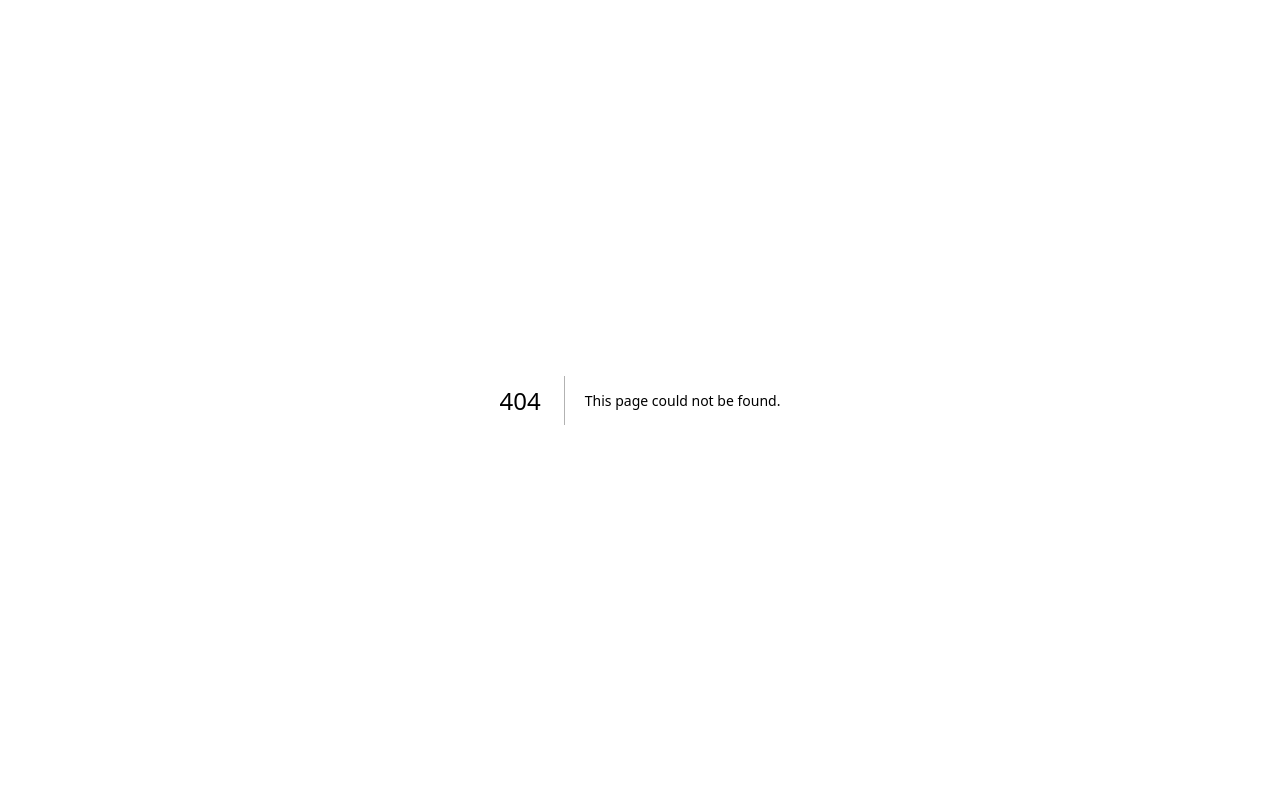
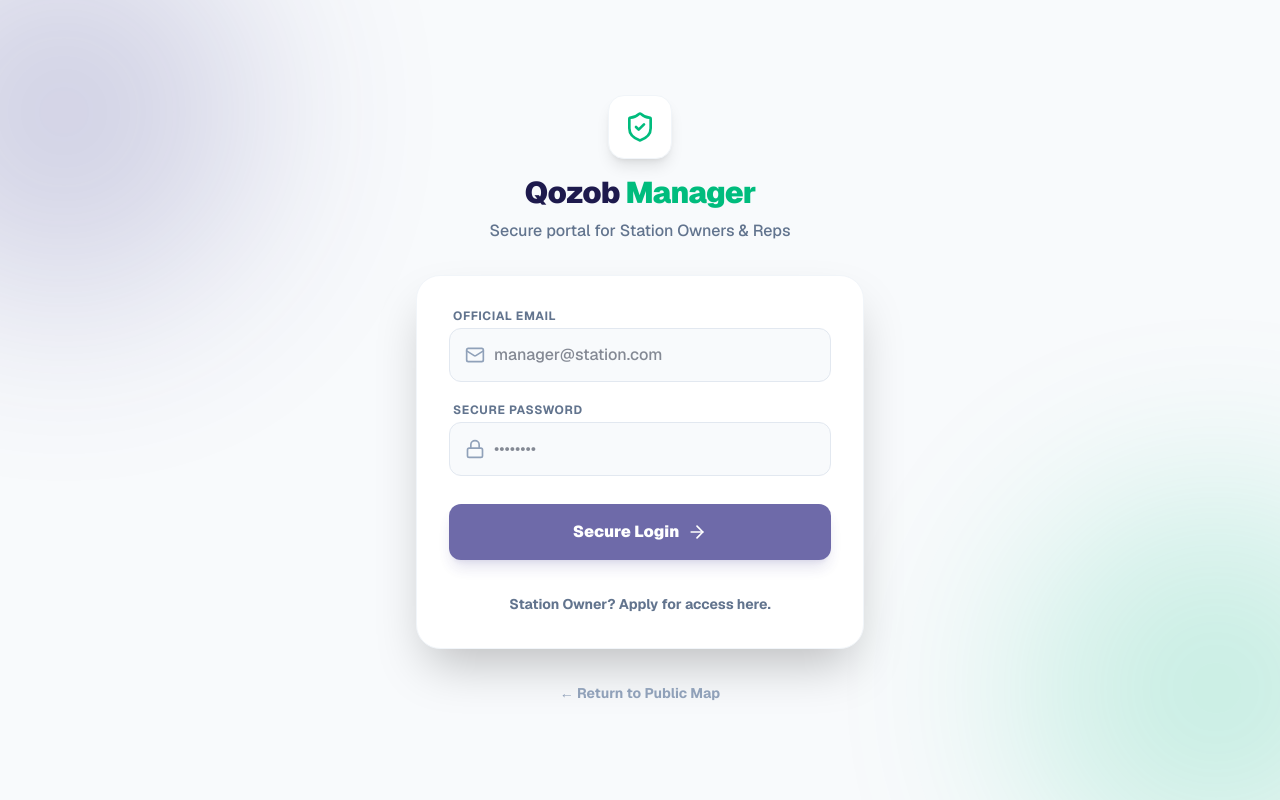
Before and after one commit to qozobng/qozob, a Next.js app: page /login in a window 1280 px wide. Before the commit this address had no page. Built offline with nearby package versions, Linux system fonts and the light colour scheme; no server answers.

Commit message:
Add secure Supabase authentication login page

```diff
--- /dev/null
+++ b/app/login/page.tsx
@@ -0,0 +1,197 @@
+"use client";
+
+import React, { useState } from 'react';
+import { createClient } from '@supabase/supabase-js';
+import { Mail, Lock, ShieldCheck, ArrowRight, AlertCircle, CheckCircle2, Loader2 } from 'lucide-react';
+import { useRouter } from 'next/navigation';
+
+// --- Supabase Setup ---
+const supabaseUrl = process.env.NEXT_PUBLIC_SUPABASE_URL || "";
+const supabaseKey = process.env.NEXT_PUBLIC_SUPABASE_ANON_KEY || "";
+const supabase = createClient(supabaseUrl, supabaseKey);
+
+export default function LoginPage() {
+  const router = useRouter();
+  const [isSignUp, setIsSignUp] = useState(false);
+  const [email, setEmail] = useState("");
+  const [password, setPassword] = useState("");
+
+  // UI States
+  const [loading, setLoading] = useState(false);
+  const [error, setError] = useState<string | null>(null);
+  const [success, setSuccess] = useState<string | null>(null);
+
+  const handleAuth = async (e: React.FormEvent) => {
+    e.preventDefault();
+    setLoading(true);
+    setError(null);
+    setSuccess(null);
+
+    try {
+      if (isSignUp) {
+        // --- CREATE NEW ACCOUNT ---
+        const { data, error: signUpError } = await supabase.auth.signUp({
+          email,
+          password,
+        });
+
+        if (signUpError) throw signUpError;
+
+        setSuccess("Account created successfully! Logging you in...");
+        // Redirect to dashboard after brief delay
+        setTimeout(() => router.push('/dashboard'), 1500);
+
+      } else {
+        // --- LOGIN TO EXISTING ACCOUNT ---
+        const { data, error: signInError } = await supabase.auth.signInWithPassword({
+          email,
+          password,
+        });
+
+        if (signInError) throw signInError;
+
+        setSuccess("Login successful! Redirecting...");
+        // Redirect to dashboard after brief delay
+        setTimeout(() => router.push('/dashboard'), 1000);
+      }
+    } catch (err: any) {
+      setError(err.message || "An error occurred during authentication.");
+    } finally {
+      setLoading(false);
+    }
+  };
+
+  return (
+    <div className="min-h-screen bg-slate-50 flex flex-col justify-center items-center p-4 font-sans relative overflow-hidden">
+
+      {/* Background Decorative Elements */}
+      <div className="absolute top-[-10%] left-[-10%] w-96 h-96 bg-indigo-900 rounded-full blur-[100px] opacity-20"></div>
+      <div className="absolute bottom-[-10%] right-[-10%] w-96 h-96 bg-emerald-500 rounded-full blur-[100px] opacity-20"></div>
+
+      <div className="w-full max-w-md relative z-10">
+
+        {/* Brand Header */}
+        <div className="text-center mb-8 animate-in fade-in slide-in-from-bottom-4 duration-500">
+          <div className="bg-white w-16 h-16 rounded-2xl shadow-lg mx-auto mb-4 flex items-center justify-center border border-slate-100">
+            <ShieldCheck className="w-8 h-8 text-emerald-500" />
+          </div>
+          <h1 className="text-3xl font-black text-indigo-950 tracking-tight">
+            Qozob <span className="text-emerald-500">Manager</span>
+          </h1>
+          <p className="text-slate-500 mt-2 font-medium">
+            Secure portal for Station Owners & Reps
+          </p>
+        </div>
+
+        {/* Auth Card */}
+        <div className="bg-white rounded-3xl shadow-2xl p-8 border border-slate-100 animate-in fade-in slide-in-from-bottom-8 duration-700">
+
+          {/* Status Messages */}
+          {error && (
+            <div className="mb-6 p-4 bg-red-50 border border-red-100 rounded-xl flex items-start gap-3">
+              <AlertCircle className="w-5 h-5 text-red-500 flex-shrink-0 mt-0.5" />
+              <p className="text-sm text-red-700 font-medium">{error}</p>
+            </div>
+          )}
+          {success && (
+            <div className="mb-6 p-4 bg-emerald-50 border border-emerald-100 rounded-xl flex items-start gap-3">
+              <CheckCircle2 className="w-5 h-5 text-emerald-600 flex-shrink-0 mt-0.5" />
+              <p className="text-sm text-emerald-700 font-medium">{success}</p>
+            </div>
+          )}
+
+          <form onSubmit={handleAuth} className="flex flex-col gap-5">
+
+            {/* Email Input */}
+            <div>
+              <label className="text-xs font-bold text-slate-500 uppercase tracking-wider ml-1 mb-1 block">
+                Official Email
+              </label>
+              <div className="relative">
+                <div className="absolute inset-y-0 left-0 pl-4 flex items-center pointer-events-none">
+                  <Mail className="h-5 w-5 text-slate-400" />
+                </div>
+                <input
+                  type="email"
+                  required
+                  value={email}
+                  onChange={(e) => setEmail(e.target.value)}
+                  className="block w-full pl-11 pr-4 py-3.5 bg-slate-50 border border-slate-200 rounded-xl text-slate-900 focus:ring-2 focus:ring-indigo-500 focus:border-indigo-500 outline-none transition-all font-medium"
+                  placeholder="manager@station.com"
+                />
+              </div>
+            </div>
+
+            {/* Password Input */}
+            <div>
+              <label className="text-xs font-bold text-slate-500 uppercase tracking-wider ml-1 mb-1 block">
+                Secure Password
+              </label>
+              <div className="relative">
+                <div className="absolute inset-y-0 left-0 pl-4 flex items-center pointer-events-none">
+                  <Lock className="h-5 w-5 text-slate-400" />
+                </div>
+                <input
+                  type="password"
+                  required
+                  value={password}
+                  onChange={(e) => setPassword(e.target.value)}
+                  className="block w-full pl-11 pr-4 py-3.5 bg-slate-50 border border-slate-200 rounded-xl text-slate-900 focus:ring-2 focus:ring-indigo-500 focus:border-indigo-500 outline-none transition-all font-medium"
+                  placeholder="••••••••"
+                />
+              </div>
+            </div>
+
+            {/* Submit Button */}
+            <button
+              type="submit"
+              disabled={loading || !email || !password}
+              className="mt-2 w-full flex items-center justify-center gap-2 bg-indigo-900 hover:bg-indigo-800 text-white font-black py-4 rounded-xl transition-all disabled:opacity-70 disabled:cursor-not-allowed shadow-lg shadow-indigo-900/20"
+            >
+              {loading ? (
+                <>
+                  <Loader2 className="w-5 h-5 animate-spin" />
+                  {isSignUp ? "Creating Account..." : "Authenticating..."}
+                </>
+              ) : (
+                <>
+                  {isSignUp ? "Create Manager Account" : "Secure Login"}
+                  <ArrowRight className="w-5 h-5" />
+                </>
+              )}
+            </button>
+          </form>
+
+          {/* Toggle Login/Signup */}
+          <div className="mt-8 text-center">
+            <button
+              type="button"
+              onClick={() => {
+                setIsSignUp(!isSignUp);
+                setError(null);
+                setSuccess(null);
+              }}
+              className="text-sm font-bold text-slate-500 hover:text-indigo-600 transition-colors"
+            >
+              {isSignUp
+                ? "Already have an account? Sign in here."
+                : "Station Owner? Apply for access here."}
+            </button>
+          </div>
+
+        </div>
+
+        {/* Back to Map Link */}
+        <div className="mt-8 text-center">
+          <button
+            onClick={() => router.push('/')}
+            className="text-sm font-bold text-slate-400 hover:text-slate-600 transition-colors"
+          >
+            ← Return to Public Map
+          </button>
+        </div>
+
+      </div>
+    </div>
+  );
+}
```
